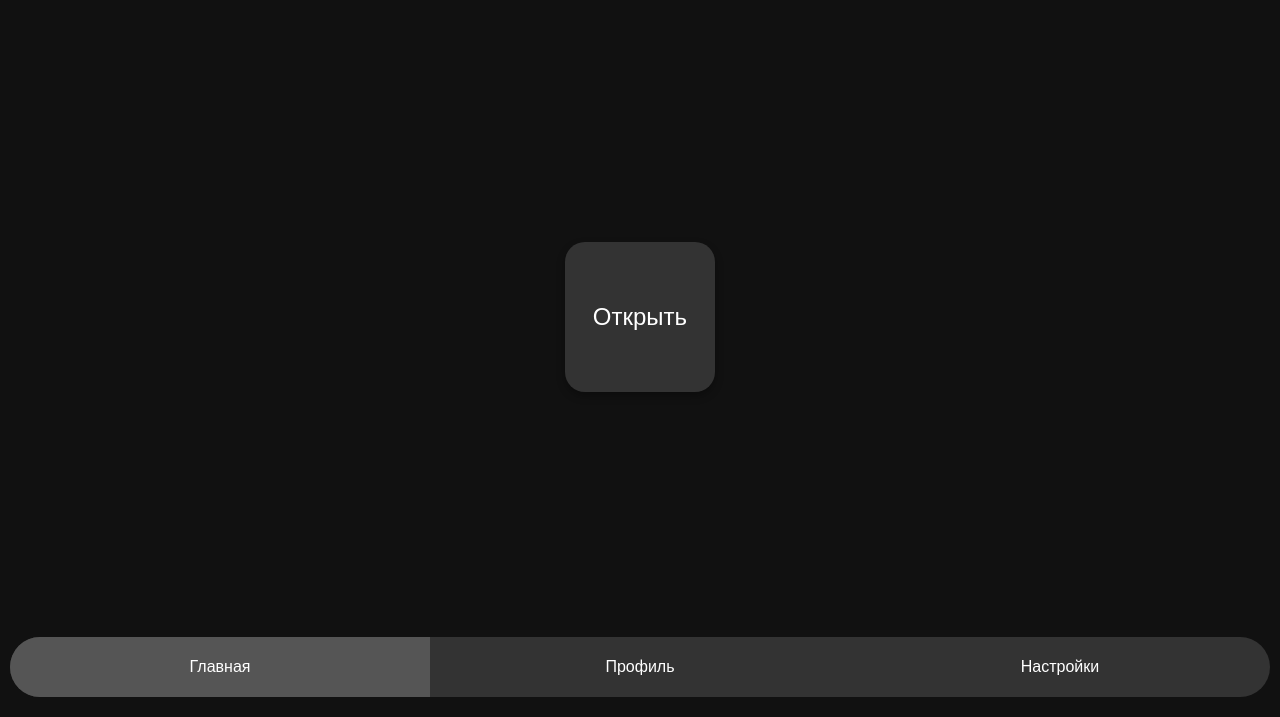
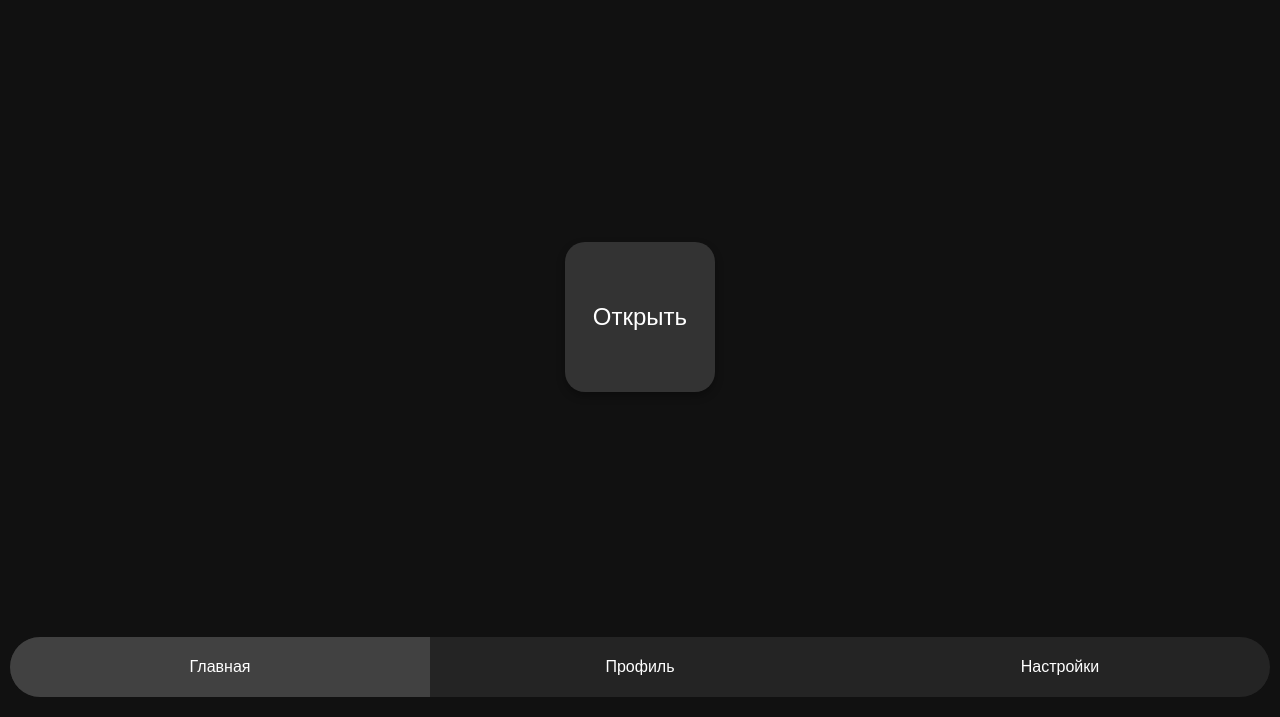
Before and after one commit to thirteenhh/WEBAPPTG, a plain HTML site: page index.html in a window 1280 px wide. Shown: the part 83-800 px from the top of the page. Drawn offline with Linux system fonts and the light colour scheme.

Commit message:
Update style.css

```diff
--- a/style.css
+++ b/style.css
@@ -92,18 +92,22 @@ html, body {
   background-color: #45a049;
 }
 
-/* Нижнее меню — монолитный прямоугольник */
+/* Нижнее меню — монолитный прямоугольник с размытием фона */
 #bottomMenu {
   position: absolute;
   bottom: 20px;
   left: 10px;
   right: 10px;
   height: 60px;
-  background-color: #333333;
   border-radius: 30px;
   display: flex;
   overflow: hidden;
   z-index: 10;
+
+  background-color: rgba(51, 51, 51, 0.6); /* прозрачный фон */
+  backdrop-filter: blur(10px);             /* размытие всего, что позади */
+  -webkit-backdrop-filter: blur(10px);     /* для Safari */
+  transition: background-color 0.3s ease, backdrop-filter 0.3s ease;
 }
 
 /* Текстовые кнопки внутри */
@@ -122,13 +126,14 @@ html, body {
 
 /* Активная вкладка — немного светлее */
 .menuBtn.active {
-  background-color: #555555;
+  background-color: rgba(85, 85, 85, 0.6);
 }
 
 /* При нажатии кнопка темнеет */
 .menuBtn:active {
-  background-color: #444444;
+  background-color: rgba(68, 68, 68, 0.6);
 }
+
 
 /* === Анимация выпадения карточки === */
 .cardAnimation {
```
